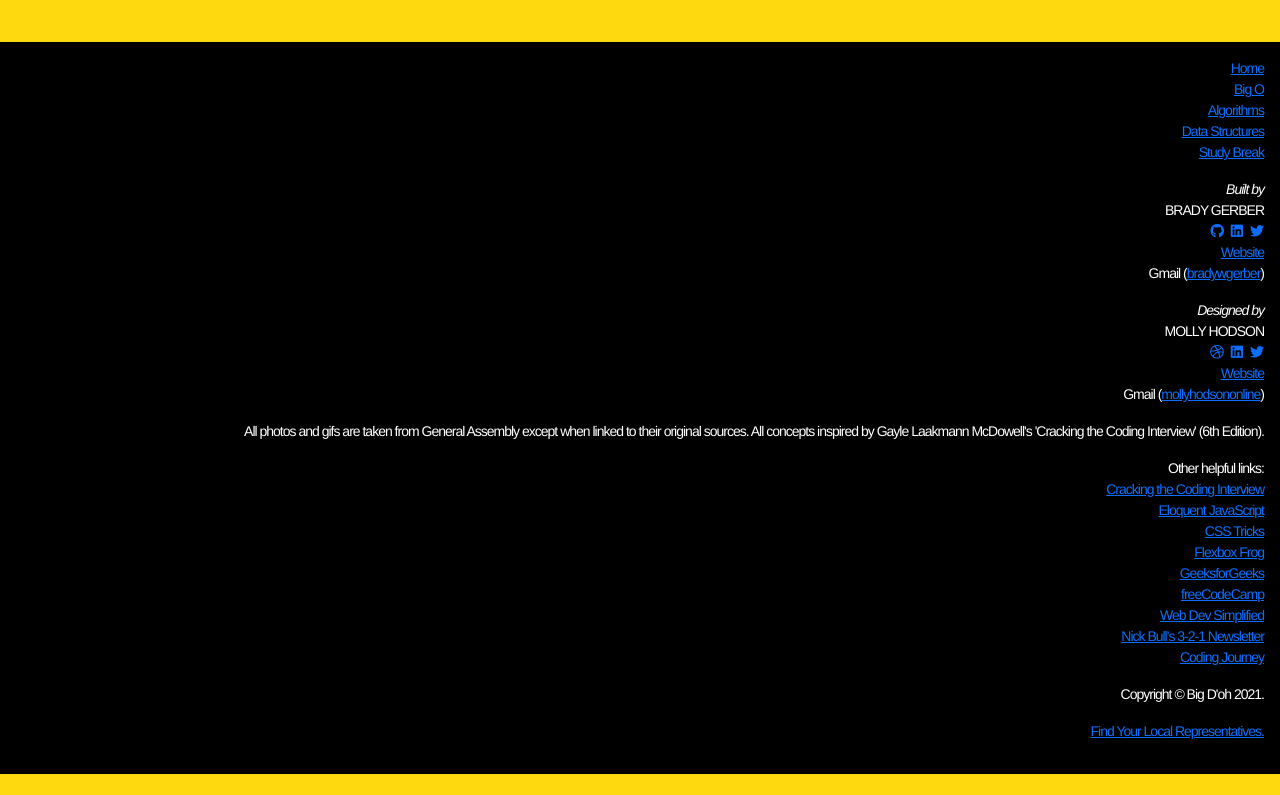
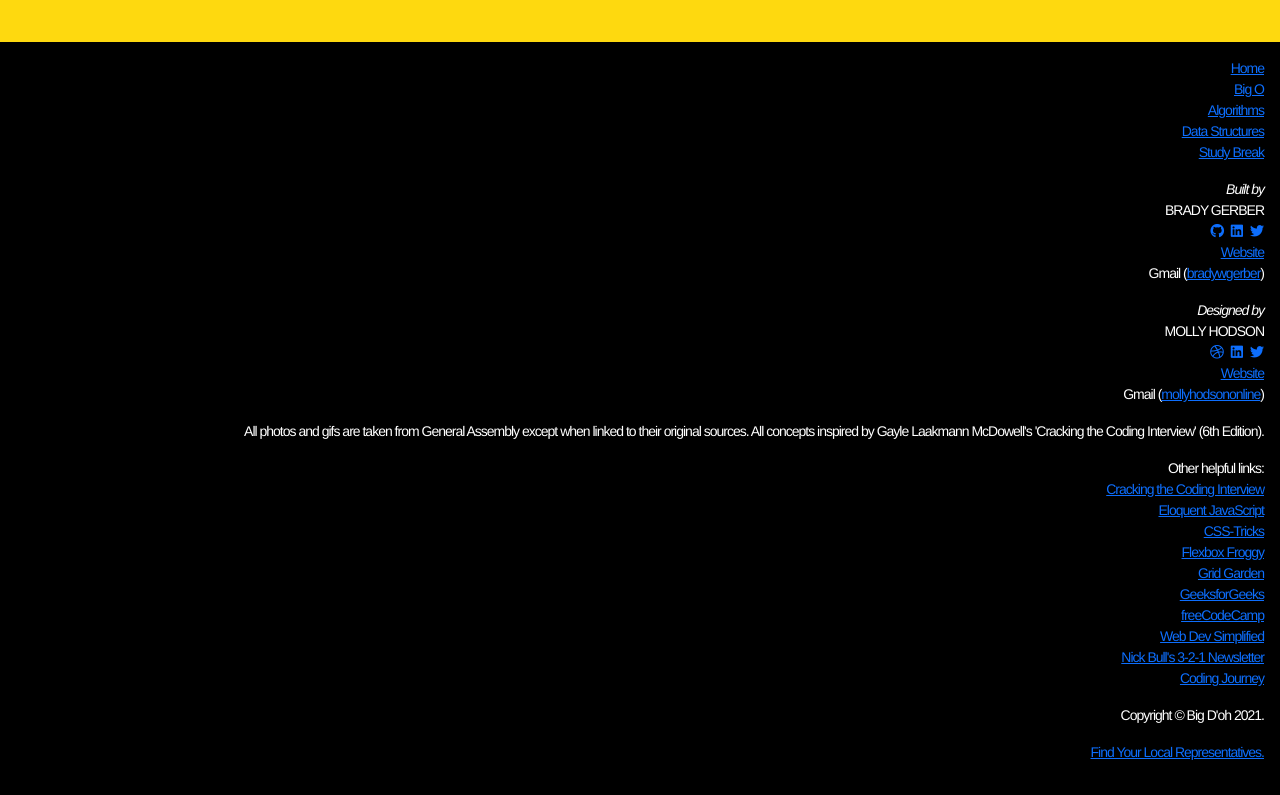
Before and after one commit to bg-write/big-doh, a React (Create React App) app: page /big-o in a window 1280 px wide. Shown: the part 7628-8423 px from the top of the page. Before the commit the page ends 8402 px from the top, so only its background shows below. Built offline with nearby package versions, Linux system fonts and the light colour scheme; a web font is replaced by a local one.

Commit message:
Footer, add more credit links

```diff
--- a/src/components/Footer.jsx
+++ b/src/components/Footer.jsx
@@ -139,23 +139,48 @@ function Footer() {
 								Other helpful links:
 								<ul>
 									<li>
-										<a href="" target="_blank" rel="noopener noreferrer">
+										<a
+											href="https://www.crackingthecodinginterview.com/"
+											target="_blank"
+											rel="noopener noreferrer"
+										>
 											Cracking the Coding Interview
 										</a>
 									</li>
 									<li>
-										<a href="" target="_blank" rel="noopener noreferrer">
+										<a
+											href="https://eloquentjavascript.net/"
+											target="_blank"
+											rel="noopener noreferrer"
+										>
 											Eloquent JavaScript
 										</a>
 									</li>
 									<li>
-										<a href="" target="_blank" rel="noopener noreferrer">
-											CSS Tricks
+										<a
+											href="https://css-tricks.com/almanac/"
+											target="_blank"
+											rel="noopener noreferrer"
+										>
+											CSS-Tricks
 										</a>
 									</li>
 									<li>
-										<a href="" target="_blank" rel="noopener noreferrer">
-											Flexbox Frog
+										<a
+											href="https://flexboxfroggy.com/"
+											target="_blank"
+											rel="noopener noreferrer"
+										>
+											Flexbox Froggy
+										</a>
+									</li>
+									<li>
+										<a
+											href="https://cssgridgarden.com/"
+											target="_blank"
+											rel="noopener noreferrer"
+										>
+											Grid Garden
 										</a>
 									</li>
 									<li>
```
